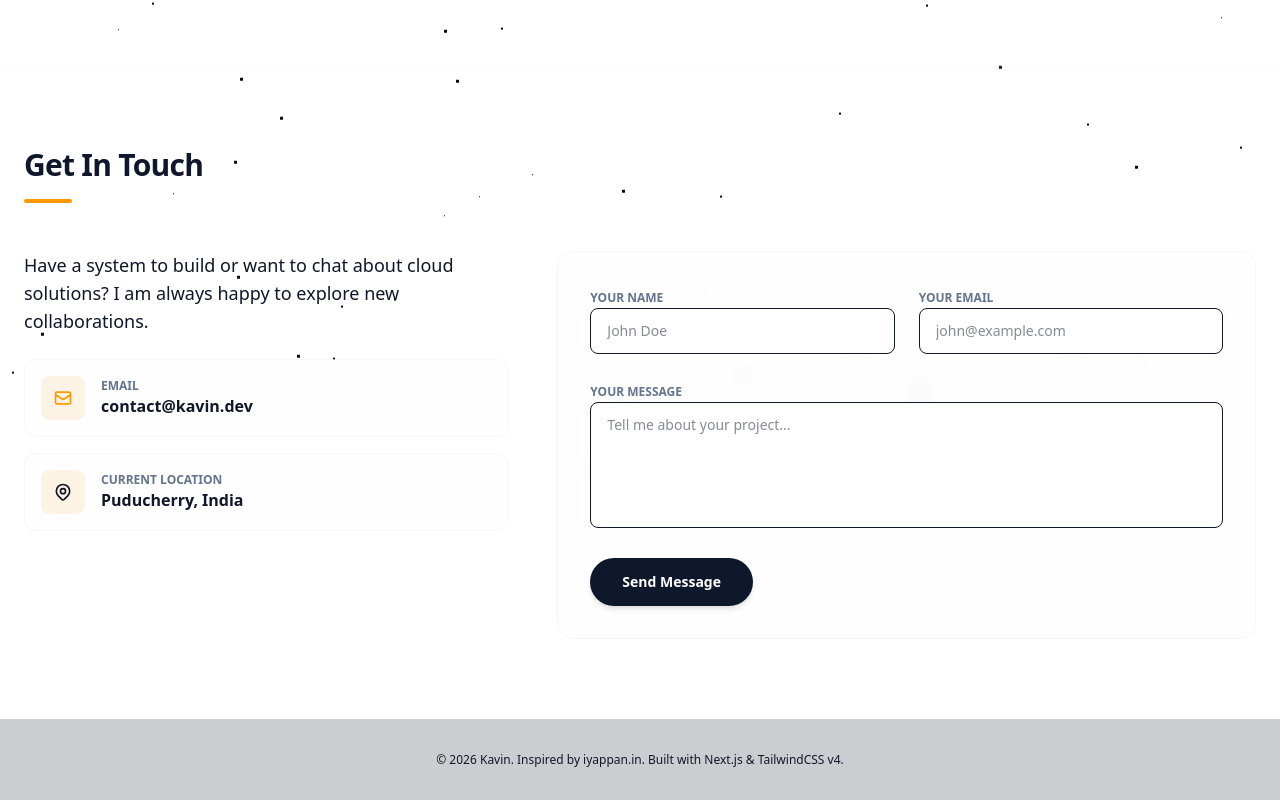
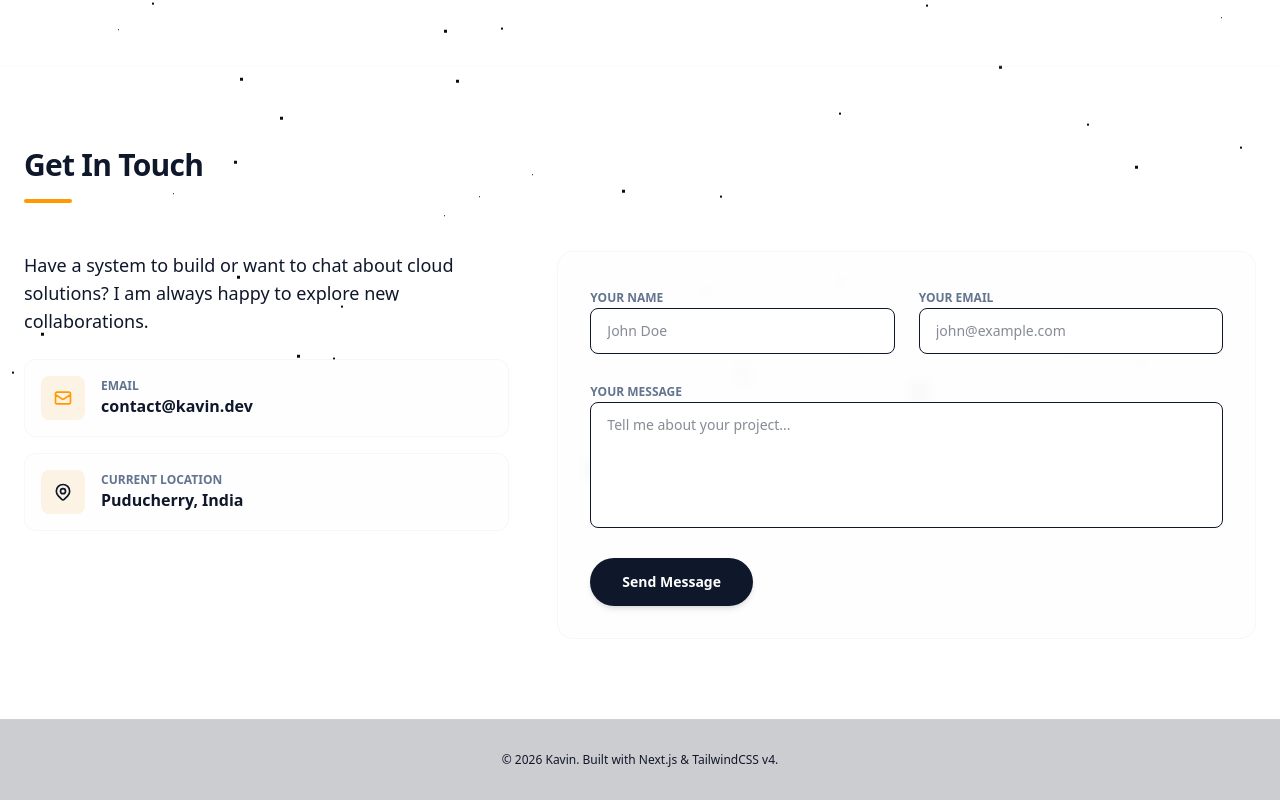
Before and after one commit to Kavin-Brat/personal-portfolio-2k26, a Next.js app: page / in a window 1280 px wide. Shown: the part 3368-4168 px from the top of the page. Built offline with nearby package versions, Linux system fonts and the light colour scheme.

Commit message:
page, and dummy content added

```diff
--- a/app/components/Footer.tsx
+++ b/app/components/Footer.tsx
@@ -3,7 +3,7 @@ import React from "react";
 const Footer: React.FC = () => {
   return (
     <footer className="w-full py-8 text-center text-xs text-slate-450 dark:text-slate-550 border-t border-slate-200/10 dark:border-white/5 bg-slate-950/20">
-      <p>© {new Date().getFullYear()} Kavin. Inspired by iyappan.in. Built with Next.js & TailwindCSS v4.</p>
+      <p>© {new Date().getFullYear()} Kavin. Built with Next.js & TailwindCSS v4.</p>
     </footer>
   );
 };
```
